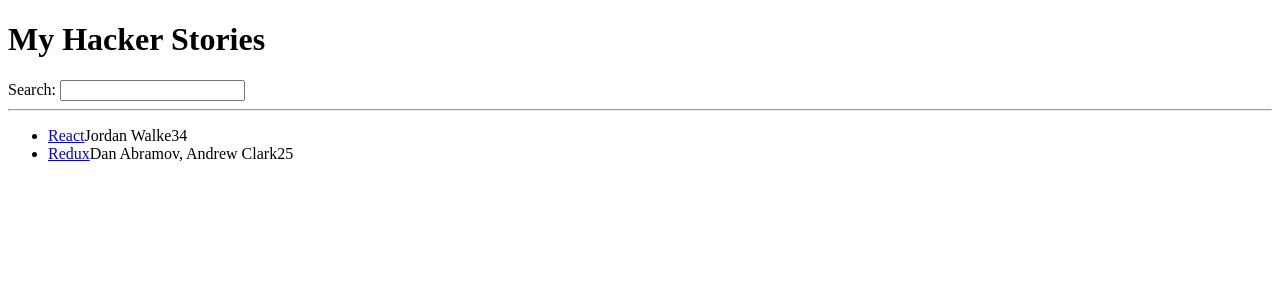
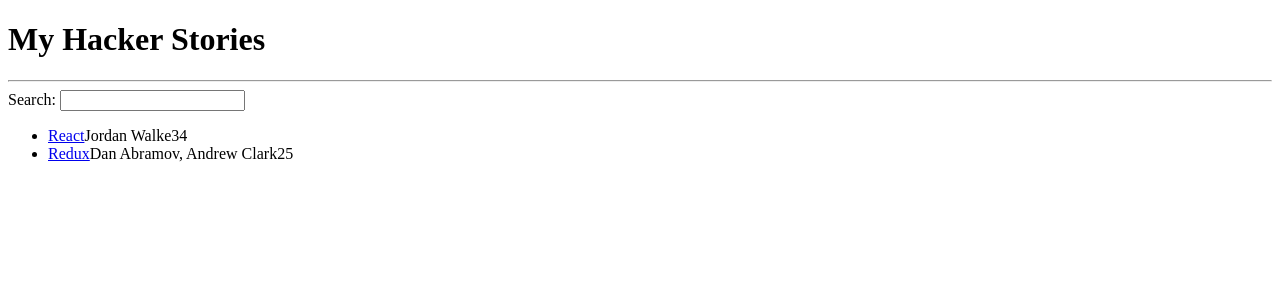
Before and after one commit to asiimwe-a/robinwieruch-road-to-react, a React (Vite) app: page / in a window 1280 px wide. Shown: the top 300 px of the page. Built offline with nearby package versions, Linux system fonts and the light colour scheme.

Commit message:
Intro to React components

```diff
--- a/src/App.jsx
+++ b/src/App.jsx
@@ -22,11 +22,27 @@
     <div>
       <h1>My Hacker Stories</h1>
 
+      <hr />
+
+      <Search />
+      <List />
+    </div>
+  );
+}
+
+export default App;
+
+function Search() {
+  return (
+    <div>
       <label htmlFor="search">Search: </label>
       <input id="search" type="text" />
+    </div>
+  );
+}
 
-      <hr />
-
+function List() {
+  return (
     <ul>
       {list.map(function (item) {
         return (
@@ -41,8 +57,5 @@
         );
       })}
     </ul>
-    </div>
   );
 }
-
-export default App;
```
Lines whose indentation alone changed are shown as unchanged.
